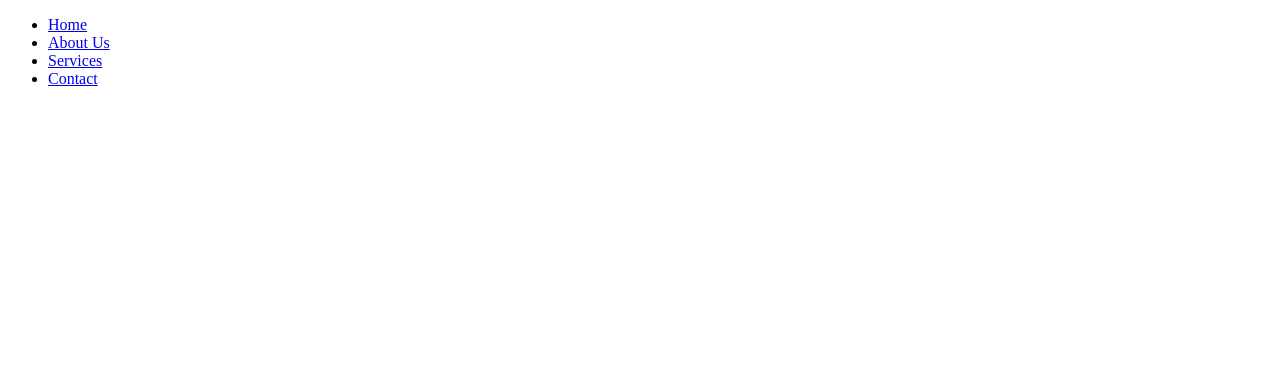
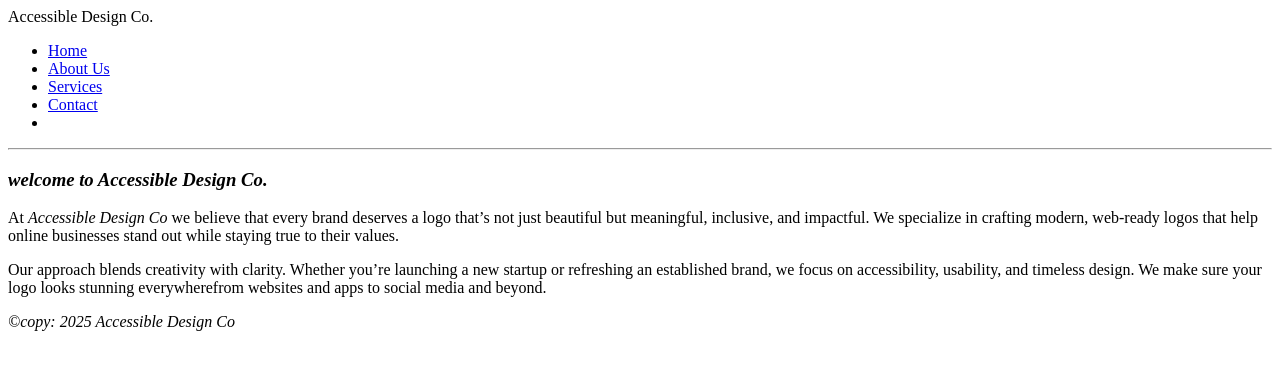
Before and after one commit to ThiernoHBah/Accessible-Design-Co., a plain HTML site: page index.html in a window 1280 px wide. Drawn offline with Linux system fonts and the light colour scheme.

Commit message:
ive added my article and also my copy right

```diff
--- a/index.html
+++ b/index.html
@@ -4,23 +4,50 @@
     <meta charset="UTF-8">
     <meta name="viewport" content="width=device-width, initial-scale=1.0">
     <link rel="stylesheet" href="./styles.css">
-    <title></title>
+    <script src="./script.js"></script>
+
+    <title>Accessible Design Co.</title>
 </head>
 <body>
     <header>
         <nav>
-          <ul class="nav-bar">
+        <div class="hamberger">
+        <div class=""></div>
+
+
+        </div>
+        <div class="logo">Accessible Design Co.</div>
+            <ul class="nav-bar">
             <li><a href="#">Home</a></li>
             <li><a href="#">About Us</a></li>
             <li><a href="#">Services</a></li>
             <li><a href="#">Contact</a></li>
+            <li><a href="script.js"></a></li>
           </ul>
+<hr>
+          <main>
+    <article>
+        <h1><em>welcome to Accessible Design Co.</em></h1>
+         <p id="first p">At <em>Accessible Design Co</em> we believe that every brand deserves a logo that’s not just beautiful but meaningful, inclusive, and impactful. We specialize in crafting modern, web-ready logos that help online businesses stand out while staying true to their values.</p>
+         <p id="second p">Our approach blends creativity with clarity. Whether you’re launching a new startup or refreshing an established brand, we focus on accessibility, usability, and timeless design. We make sure your logo looks stunning everywherefrom websites and apps to social media and beyond.</p>
+
+        </article>
+</main>
+
+
+
+
+
+
+
         </nav>
     </header>
-    <main></main>
+    <main>
+
+    </main>
 
     <footer>
-
-    </footer>
+        <p><em>©copy: 2025 Accessible Design Co</p>
+       </footer>
 </body>
 </html>
```
